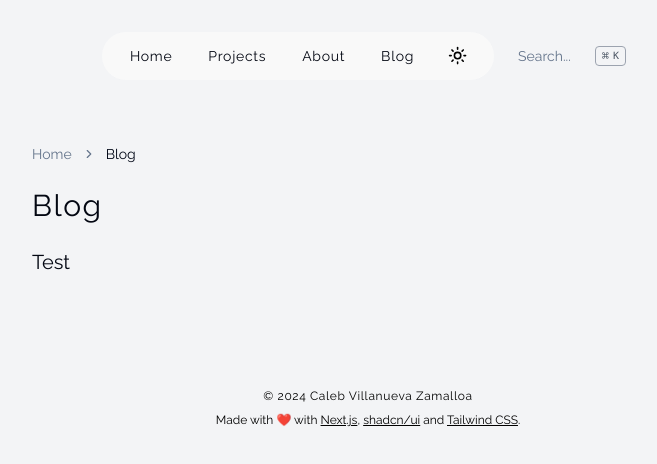
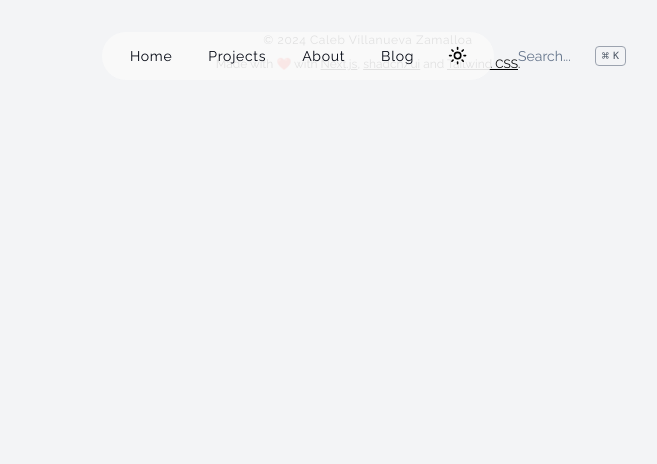
Before and after one commit to ecaleb97/ecaleb.dev, a Next.js app: page /blog in a window 1280 px wide. Shown: the top 464 px of the page, without its empty margins (272-929 px from the left). Built offline with nearby package versions, Linux system fonts and the light colour scheme.

Commit message:
refactor: Update blog page metadata and description

```diff
--- a/src/app/blog/[slug]/page.tsx
+++ /dev/null
@@ -1,83 +0,0 @@
-import { PathBlogPost } from '@/components/breadcrumb/path';
-import { SectionWrapper } from '@/components/section/section-wrapper';
-import { incrementViews } from '@/db/actions';
-import { getBlogPosts } from '@/db/blog';
-import { getBlogViews } from '@/db/queries';
-import { Metadata } from 'next';
-import { MDXRemote } from 'next-mdx-remote/rsc';
-import { notFound } from 'next/navigation';
-
-interface Props {
-  params: {
-    slug: string;
-  }
-}
-
-export async function generateMetadata({ params }: Props) {
-  const blog = getBlogPosts().find((post) => post.slug === params.slug);
-
-  if (!blog) {
-    notFound();
-  }
-
-  const {
-    title,
-    publishedAt: publishedTime,
-    summary: description,
-    image,
-  } = blog.metadata;
-
-  const ogImage = image
-    ? `https://ecaleb.dev/${image}`
-    : `https://ecaleb.dev/api/og?title=${title}`;
-
-  const metadata: Metadata = {
-    metadataBase: new URL('https://ecaleb.dev/'),
-    title: title,
-    description: description,
-    openGraph: {
-      title: `${title} | Caleb Zamalloa`,
-      description,
-      type: 'article',
-      publishedTime,
-      url: `https://ecaleb.dev/blog/${blog.slug}`,
-      images: [{ url: ogImage, alt: title }]
-    }
-  };
-
-  return metadata;
-}
-
-export default function SinglePost({ params }: { params: { slug: string } }) {
-  const blog = getBlogPosts().find((post) => post.slug === params.slug);
-  console.log(blog);
-  if (!blog) {
-    notFound();
-  }
-
-  const postName = `${blog.slug.charAt(0).toUpperCase() + blog.slug.slice(1)}`;
-
-  return (
-    <main className='flex flex-col items-center px-5'>
-      <SectionWrapper className='my-28'>
-        <PathBlogPost post={postName} />
-        <h1 className='text-2xl'>Post {blog.metadata.title}</h1>
-        <MDXRemote source={blog.content} />
-      </SectionWrapper>
-
-    </main>
-  );
-}
-
-async function Views({ slug }: { slug: string }) {
-  let blogViews = await getBlogViews();
-  const viewsForPost = blogViews.find((view) => view.slug === slug);
-
-  incrementViews(slug);
-
-  return (
-    <span>
-
-    </span>
-  );
-};
--- a/src/app/blog/page.tsx
+++ b/src/app/blog/page.tsx
@@ -16,7 +16,7 @@ export default function BlogPage() {
 
   return (
     <main className='flex justify-center items-center px-5'>
-      <Blog />
+      {/* <Blog /> */}
     </main>
   );
 }
--- a/src/components/blog/blog-page.tsx
+++ b/src/components/blog/blog-page.tsx
@@ -1,32 +1,32 @@
-import { Path } from '@/components/breadcrumb/path';
-import { SectionHeading } from '@/components/heading/section-heading';
-import { SectionWrapper } from '@/components/section/section-wrapper';
-import { getBlogPosts } from '@/db/blog';
-import Link from 'next/link';
+// import { Path } from '@/components/breadcrumb/path';
+// import { SectionHeading } from '@/components/heading/section-heading';
+// import { SectionWrapper } from '@/components/section/section-wrapper';
+// import { getBlogPosts } from '@/db/blog';
+// import Link from 'next/link';
 
-export function Blog() {
-  const allBlogs = getBlogPosts();
+// export function Blog() {
+//   const allBlogs = getBlogPosts();
 
-  return (
-    <SectionWrapper
-      className='my-28'
-    >
-      <Path name='Blog' />
-      <SectionHeading>
-        Blog
-      </SectionHeading>
-      <ul>
-        {allBlogs.map((blog) => (
-          <li key={blog.slug}>
-            <Link
-              href={`/blog/${blog.slug}`}
-              className='text-xl hover:underline'
-            >
-              {blog.metadata.title}
-            </Link>
-          </li>
-        ))}
-      </ul>
-    </SectionWrapper>
-  );
-}
+//   return (
+//     <SectionWrapper
+//       className='my-28'
+//     >
+//       <Path name='Blog' />
+//       <SectionHeading>
+//         Blog
+//       </SectionHeading>
+//       <ul>
+//         {allBlogs.map((blog) => (
+//           <li key={blog.slug}>
+//             <Link
+//               href={`/blog/${blog.slug}`}
+//               className='text-xl hover:underline'
+//             >
+//               {blog.metadata.title}
+//             </Link>
+//           </li>
+//         ))}
+//       </ul>
+//     </SectionWrapper>
+//   );
+// }
```
